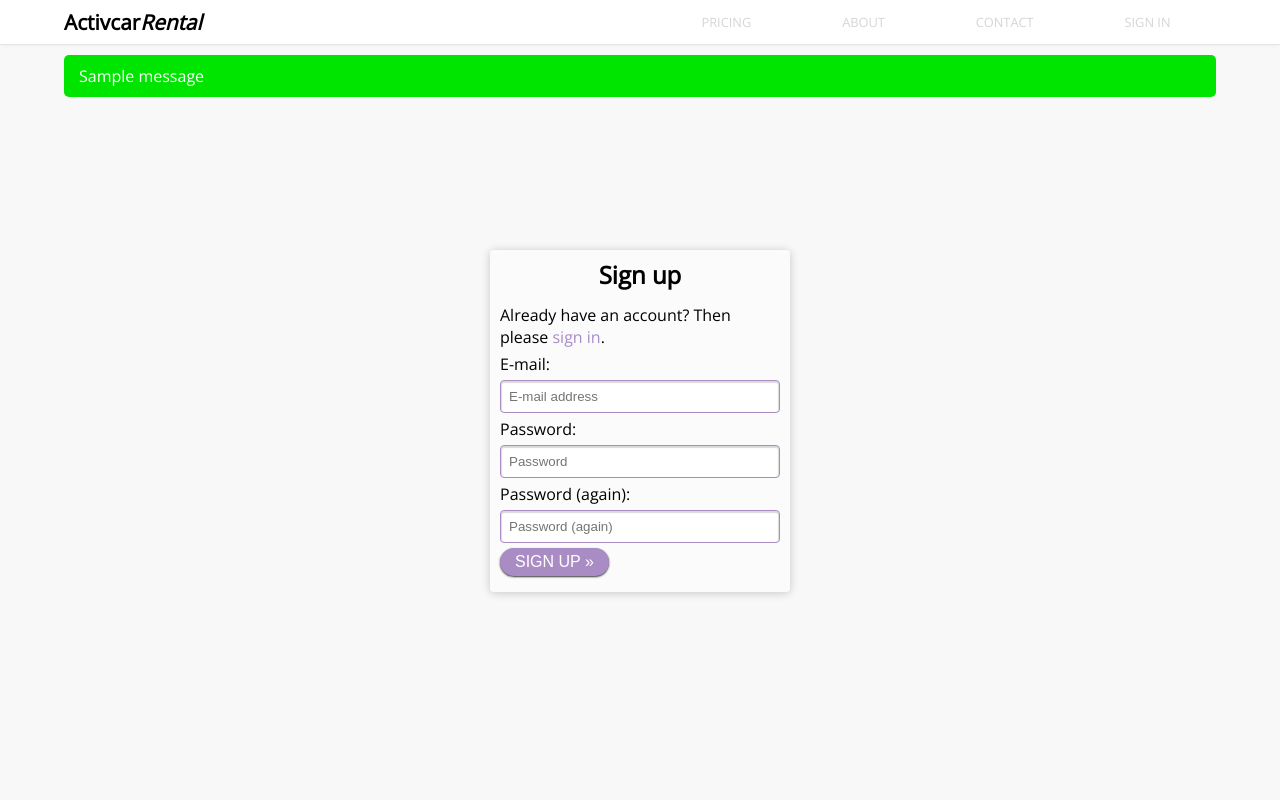
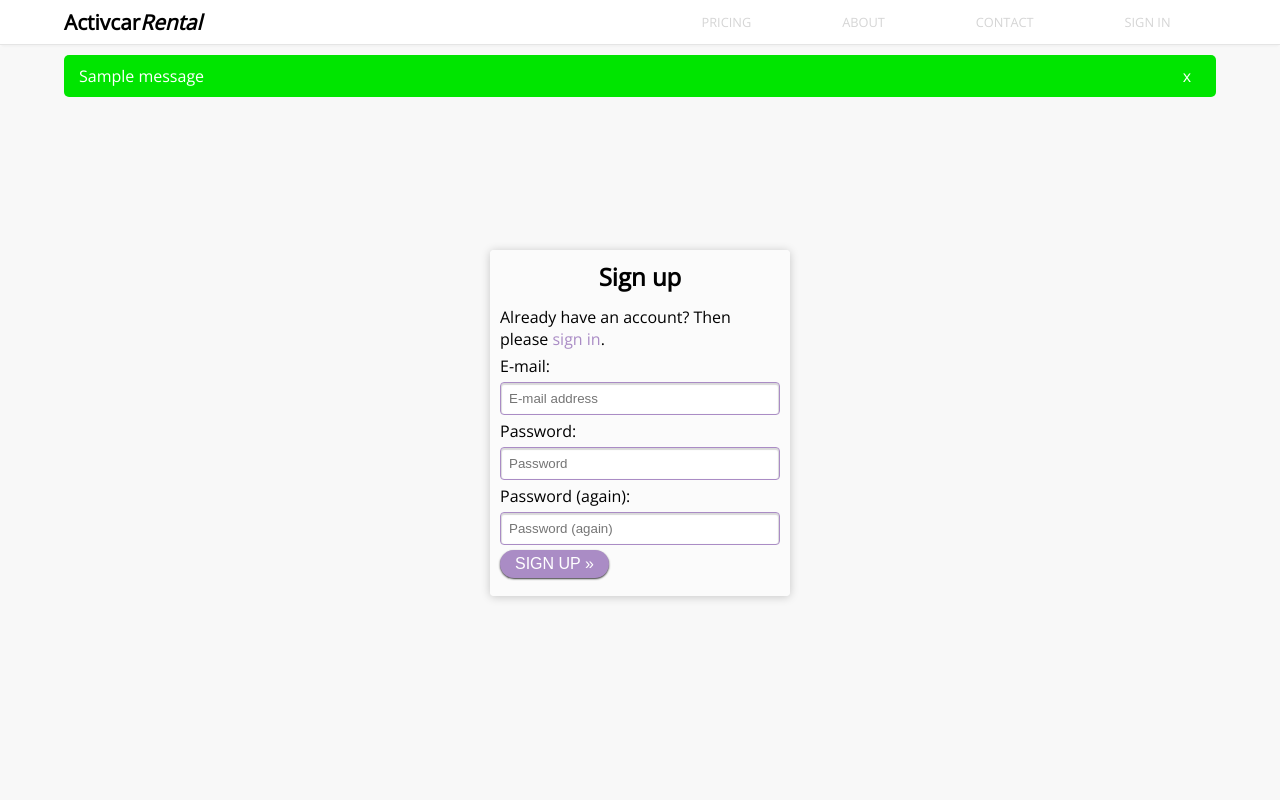
Before and after one commit to philippbruhin/dopejob, a Django app: page /accounts/signup/ in a window 1280 px wide. Run offline with Django 3.2, Linux system fonts and the light colour scheme; tables that the repository leaves empty hold one stand-in row (values such as "Sample post"); one stand-in notice (Sample message) is shown.

Commit message:
scripts close alert feature

```diff
--- a/rental/static/scripts/app.js
+++ b/rental/static/scripts/app.js
@@ -20,7 +20,20 @@ function changeViewBySelect () {
     });
 }
 
+function closeNotification () {
+    var $closeIcon = django.jQuery('.close-alert');
+    var $notificationAlert = django.jQuery('.alert-messages');
+
+    $closeIcon.each(function(){
+        django.jQuery(this).on('click', function() {
+            $notificationAlert.remove();
+        });
+    });
+
+}
+
 django.jQuery(function() {
     buttonClickAndLoad();
     changeViewBySelect();
+    closeNotification();
 });
--- a/rental/static/styles/app.css
+++ b/rental/static/styles/app.css
@@ -39,6 +39,7 @@ a:hover, .is-active a {color: black;}
 .header-menu-list-md .header-menu-list-item.menu-hover .submenu-list::before {border-left: 6px solid transparent;border-right: 6px solid transparent;border-bottom: 6px solid white;content: "";height: 0;left: 10%;position: absolute;top: -6px;width: 0;}
 .alert-container { padding-top: 10px; }
 .alert-messages { padding: 10px 15px; color: white; border-radius: 5px; }
+.alert-messages .close-alert { float: right; padding: 0 10px; cursor: pointer; }
 .alert-messages:nth-child(n+2) { margin-top: 10px; }
 .alert-messages.alert-success { background-color: #00e500; }
 .alert-messages.alert-error { background-color: #ea3232; }
@@ -62,7 +63,7 @@ input:focus, textarea:focus { outline: 0 none; }
 .contact-page {max-width: 420px; width: 100%; margin-top: 40px; margin-left: auto; margin-bottom: 0; }
 .contact-page form label { display: none; }
 .contact-page form input, .contact-page form select { margin-top: 10px; margin-bottom: 10px; }
-.signin-page { max-width: 300px; background-color: rgba(255,255,255, 0.54); position: absolute; top: 50%; left: 50%; margin-left: -150px; margin-top: -150px; padding: 8px 10px;  border-radius: 4px; box-shadow: 0 1px 10px rgba(0,0,0,0.20); }
+.signin-page { max-width: 300px; background-color: rgba(255,255,255, 0.54); position: absolute; top: 50%; left: 50%; margin-left: -150px; margin-top: -150px; padding: 10px 10px;  border-radius: 4px; box-shadow: 0 1px 10px rgba(0,0,0,0.20); }
 .signin-page .header-title { text-align: center; border-bottom: 0px none; }
 .signin-page a { color: #aa8cc5; }
 .signin-page a:hover, .signin-page a:focus { border-color: #aa8cc5; border-bottom-style: dashed; border-bottom-width: 1px; }
--- a/rental/templates/base.html
+++ b/rental/templates/base.html
@@ -59,7 +59,7 @@
             {% if messages %}
             <ul class="alert-container">
                 {% for message in messages %}
-                <li{% if message.tags %} class="alert-messages alert-{{ message.tags }}"{% endif %}>{{ message }}</li>
+                <li{% if message.tags %} class="alert-messages alert-{{ message.tags }}"{% endif %}>{{ message }}<span class="close-alert">x</span></li>
                 {% endfor %}
             </ul>
             {% endif %}
```
